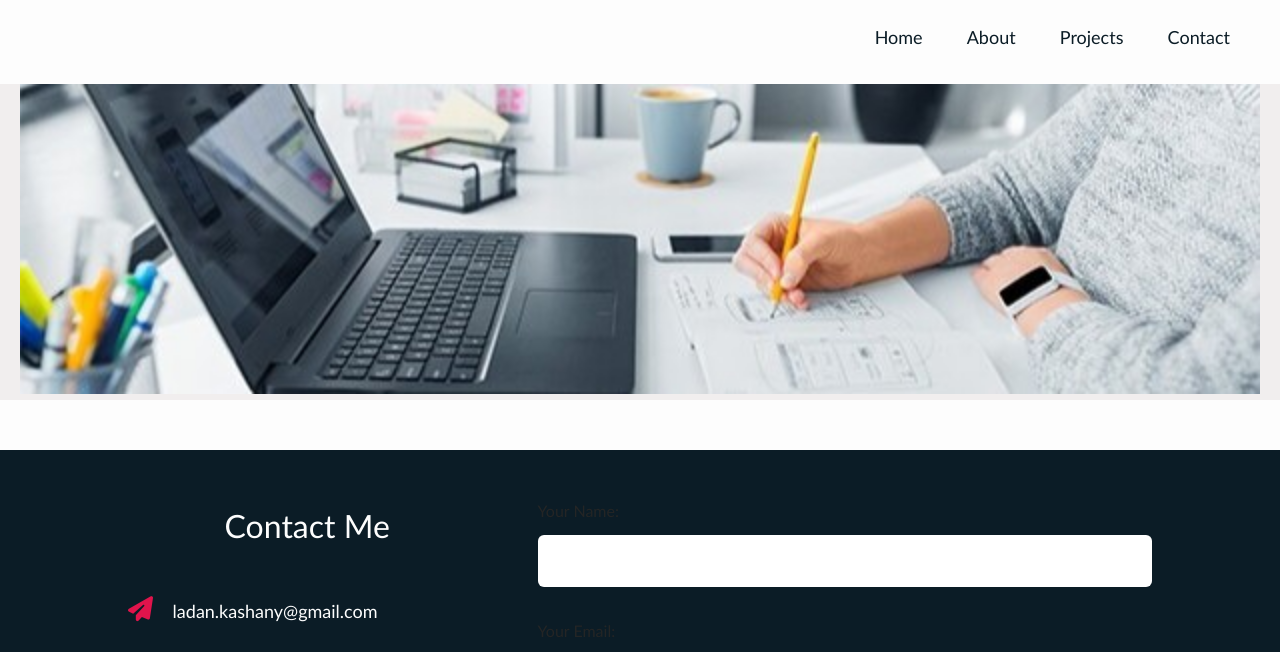
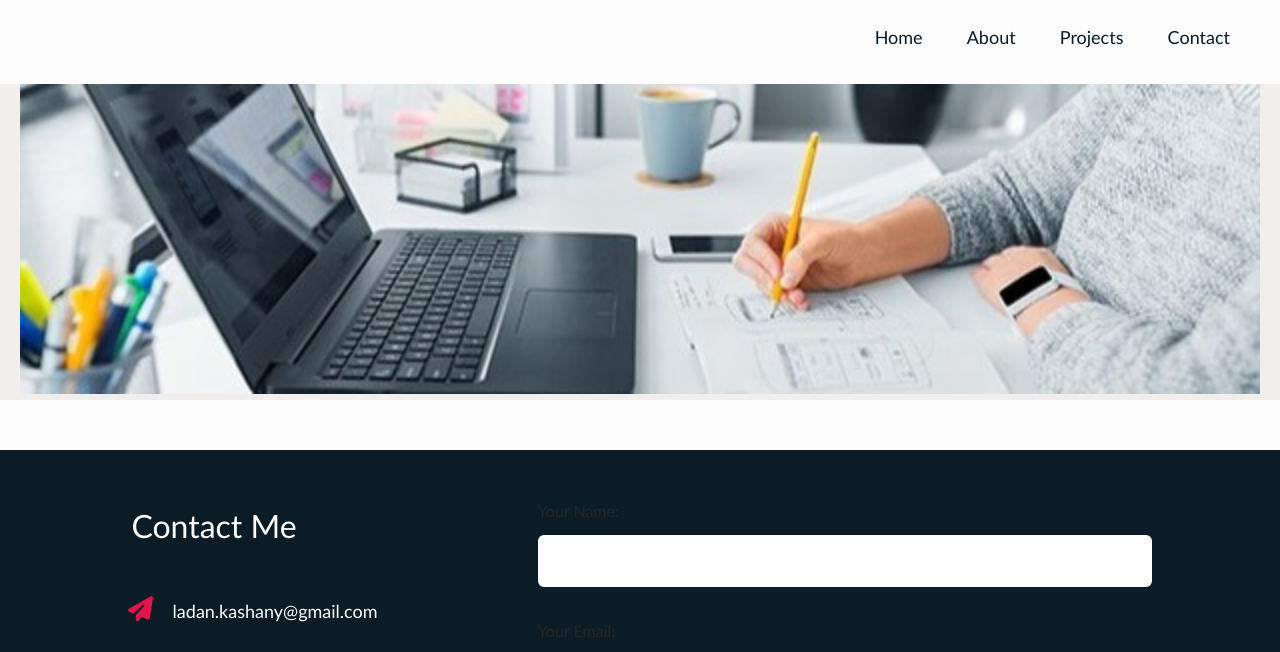
Before and after one commit to LadanKash/LadanKashany-Portfolio, a plain HTML site: page contact.html in a window 1280 px wide. Shown: the top 652 px of the page. Drawn offline with Linux system fonts and the light colour scheme.

Commit message:
Add files via upload

```diff
--- a/contact.html
+++ b/contact.html
@@ -40,7 +40,7 @@
     <div class="container-1">
       <div class="row" style=" margin-top:4%;">
         <div class="contact-left">
-          <h1 class="sub-title" style="color:#FDFDFD;">Contact Me</h1>
+          <h1 class="sub-title" style="color:#FDFDFD;margin-right: 52%;">Contact Me</h1>
           <p><i class="fa-solid fa-paper-plane"></i> ladan.kashany@gmail.com</p>
           <p style="line-height: 1.2rem;"><i class="fa-solid fa-phone"></i> +1 (514) 677-5254</p>
           <div class="social-icons">
```
Also changed, not shown: index.html (+1 -1 lines).
